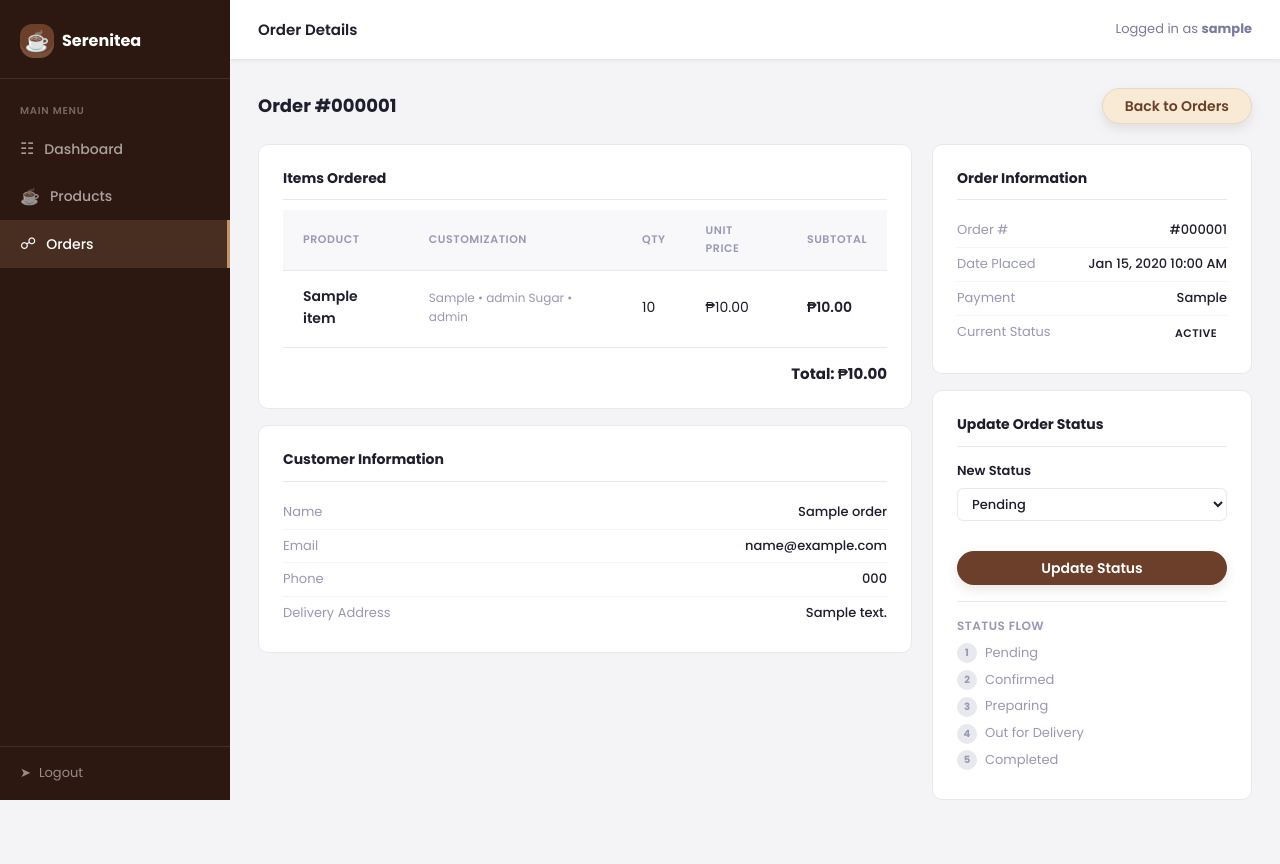
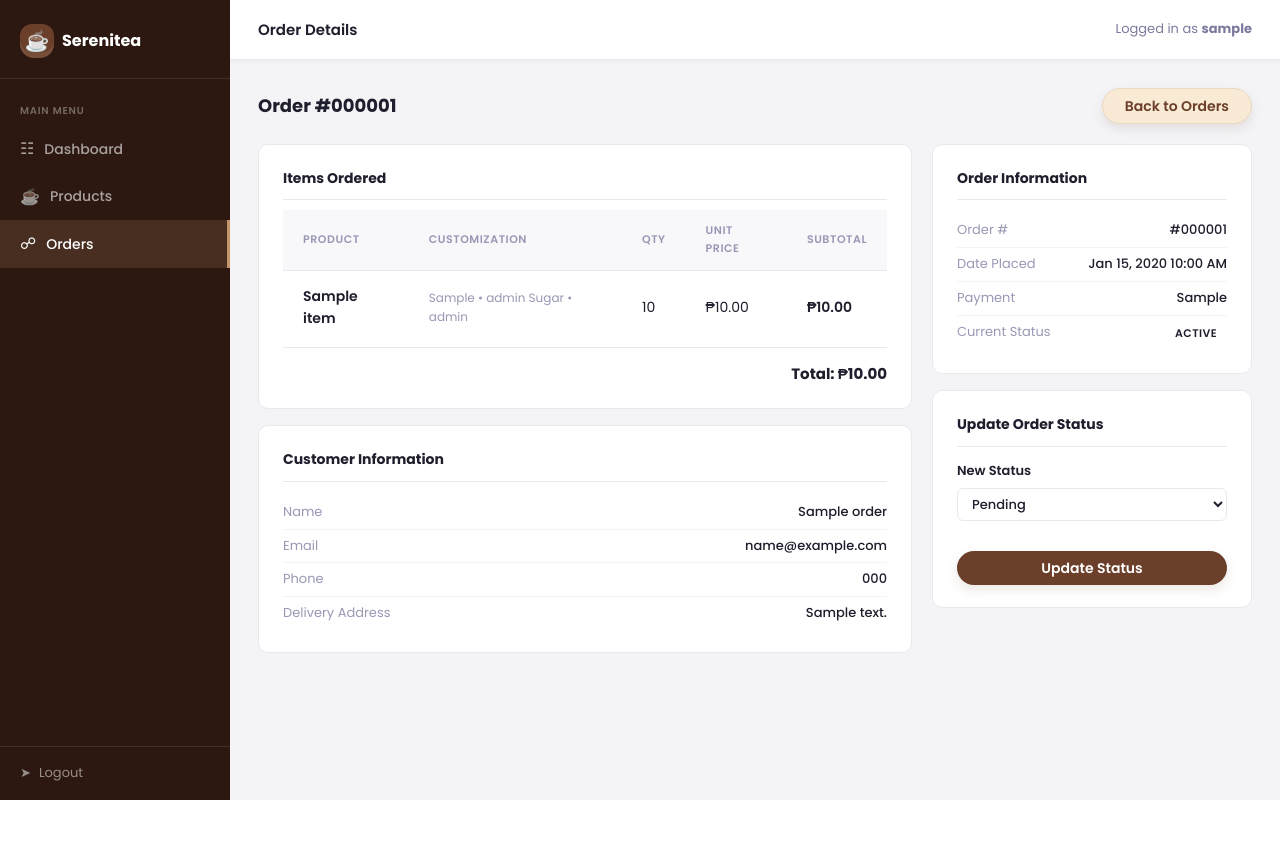
Before and after one commit to aaronjaye19-wq/milktea_group3, a PHP site: page /admin/order-detail.php?id=1 in a window 1280 px wide. After the commit the page ends 800 px from the top, so only its background shows below. Run offline with PHP 8.4, Linux system fonts and the light colour scheme; the visitor is signed in with stand-in values (Sample User, id 1); tables that the repository leaves empty or names only in its code hold one stand-in row (values such as "Sample post").

Commit message:
Remove order status flow

```diff
--- a/admin/order-detail.php
+++ b/admin/order-detail.php
@@ -141,17 +141,6 @@ $status_badge = [
                 <button type="submit" class="btn btn-primary btn-block">Update Status</button>
             </form>
 
-            <div style="margin-top:16px;padding-top:14px;border-top:1px solid #E8E8EF;">
-                <div style="font-size:12px;color:#9898B5;font-weight:600;margin-bottom:8px;text-transform:uppercase;letter-spacing:.04em;">Status Flow</div>
-                <?php
-                $flow = ['Pending','Confirmed','Preparing','Out for Delivery','Completed'];
-                foreach ($flow as $i => $step): ?>
-                <div style="display:flex;align-items:center;gap:8px;margin-bottom:6px;font-size:13px;">
-                    <span style="width:20px;height:20px;border-radius:50%;background:<?= $order['status'] === $step ? '#7C4A2D' : '#E8E8EF' ?>;display:flex;align-items:center;justify-content:center;font-size:10px;color:<?= $order['status'] === $step ? '#fff' : '#9898B5' ?>;flex-shrink:0;font-weight:700;"><?= $i+1 ?></span>
-                    <span style="color:<?= $order['status'] === $step ? '#1E1E2D' : '#9898B5' ?>;font-weight:<?= $order['status'] === $step ? '600' : '400' ?>;"><?= $step ?></span>
-                </div>
-                <?php endforeach; ?>
-            </div>
         </div>
     </div>
 </div>
```
